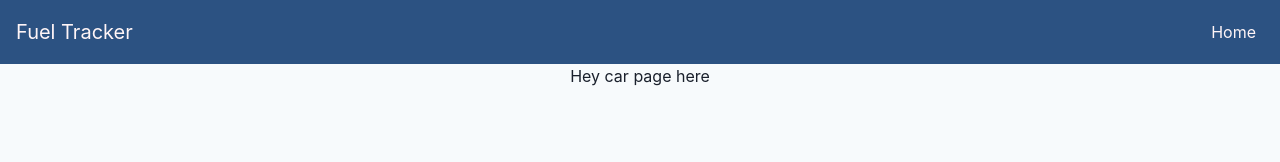
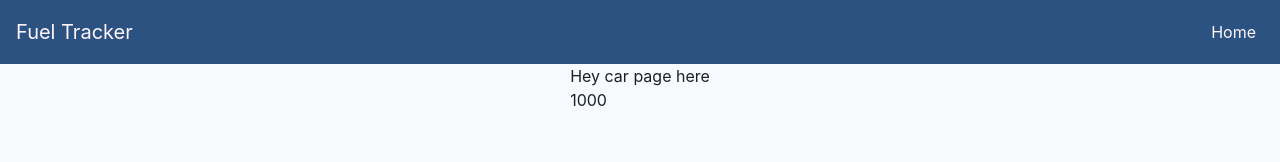
Before and after one commit to bonniesimon/fuel-tracker, a React (Create React App) app: page /car/0 in a window 1280 px wide. Shown: the top 162 px of the page. Built offline with nearby package versions, Linux system fonts and the light colour scheme.

Commit message:
Add logic to get car FuelEntries in the component

```diff
--- a/src/views/Car.tsx
+++ b/src/views/Car.tsx
@@ -1,7 +1,33 @@
+import { useContext, useEffect, useState } from "react";
+import { useParams } from "react-router-dom"
+import CarsContext, { FuelEntryType, CarType } from "../context/CarsContext";
+
 	const Car = () => {
+		let carid: number;
+		const params = useParams();
+		if(params.carid !== undefined){
+			carid = parseInt(params.carid);
+		}
+		const {state} = useContext(CarsContext);
+
+		const [carDetail, setCarDetail] = useState<CarType[]>();
+		const [carFuelEntries, setCarFuelEntries] = useState<FuelEntryType[]>();
+
+		useEffect(() => {
+			const fuelEntriesOfCarFromState = state.fuelEntries.filter(fuelEntry=> fuelEntry.carID === carid);
+			setCarFuelEntries(fuelEntriesOfCarFromState);
+
+			const carDetailsFromState = state.cars.filter(car => car.id === carid);
+			setCarDetail(carDetailsFromState);
+		}, []);
+
+
 		return (
 			<div>
 				<h1>Hey car page here</h1>
+				{carFuelEntries?.map(fuelEntry =>
+						<h1 key={fuelEntry.carID}>{fuelEntry.amount}</h1>
+					)}
 			</div>
 		)
 	}
```
